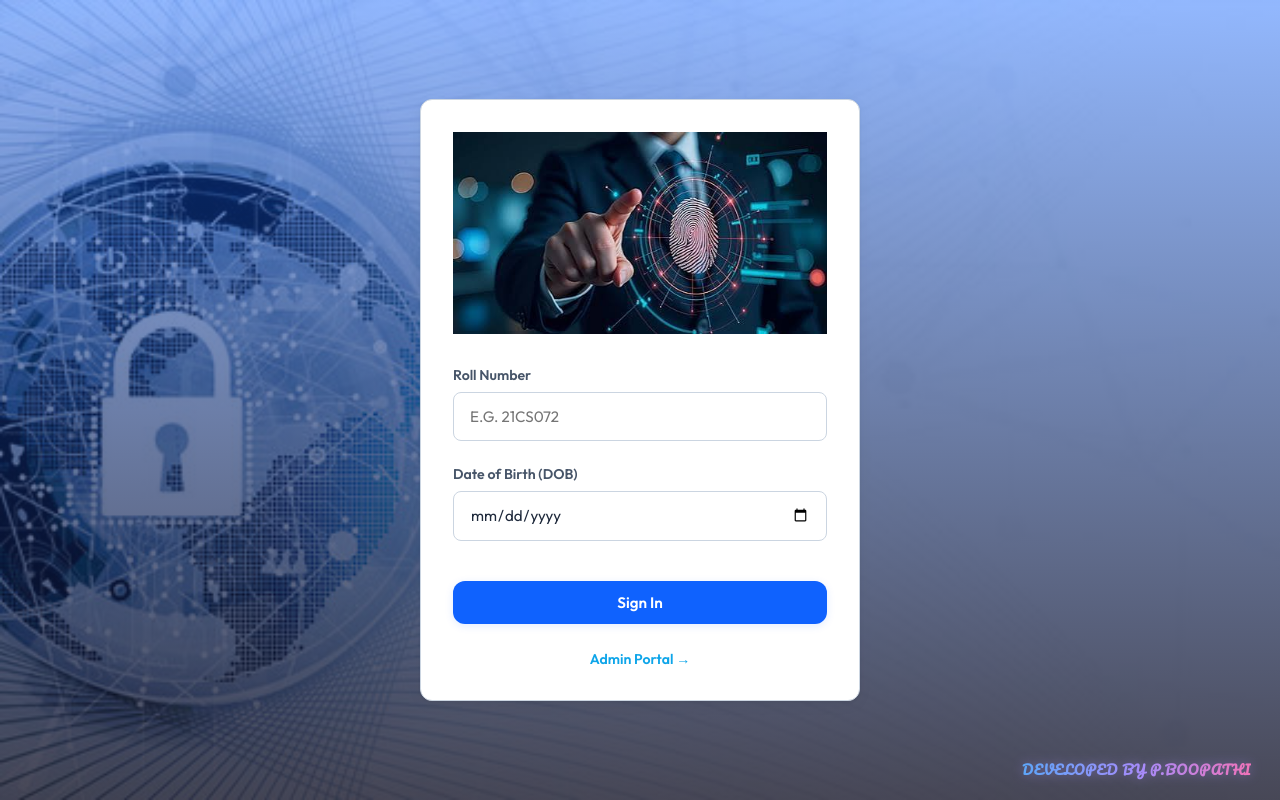
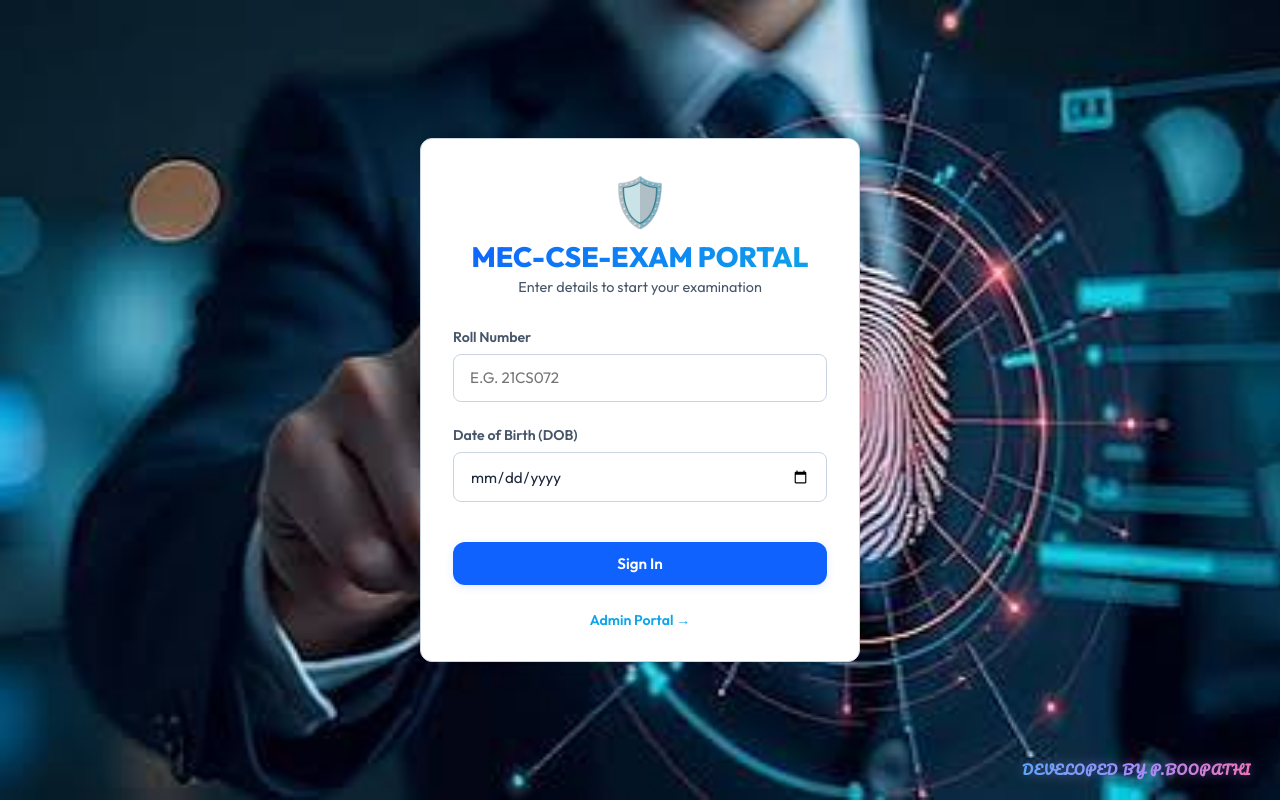
Before and after one commit to boopathi-muthayammal/mec-frontend-, a React app: page / in a window 1280 px wide. Built offline with nearby package versions, Linux system fonts and the light colour scheme; no server answers; the HTML template or start-up script is replaced by a standard one.

Commit message:
design: set loginim.jpg as page background and keep login card header text undisturbed

```diff
--- a/src/index.css
+++ b/src/index.css
@@ -196,7 +196,7 @@ body {
   align-items: center;
   justify-content: center;
   padding: 1.5rem;
-  background: linear-gradient(rgba(15, 98, 254, 0.45), rgba(10, 10, 30, 0.75)), url('./login.jpg') no-repeat center center;
+  background: url('./loginim.jpg') no-repeat center center;
   background-size: cover;
 }
 
--- a/src/pages/StudentLogin.jsx
+++ b/src/pages/StudentLogin.jsx
@@ -1,6 +1,5 @@
 import React, { useState, useEffect } from 'react';
 import LoginLoader from '../components/LoginLoader';
-import loginIm from '../loginim.jpg';
 
 function StudentLogin() {
   const [rollNumber, setRollNumber] = useState('');
@@ -54,7 +53,13 @@ function StudentLogin() {
       <div className="login-container">
         <div className="login-card glass-card">
         <div style={{ textAlign: 'center', marginBottom: '2rem' }}>
-          <img src={loginIm} alt="MEC-CSE-EXAM PORTAL" style={{ width: '100%', height: 'auto', display: 'block', margin: '0 auto' }} />
+          <span style={{ fontSize: '3rem' }}>🛡️</span>
+          <h2 className="text-gradient" style={{ fontSize: '1.75rem', fontWeight: 800, marginTop: '0.5rem' }}>
+            MEC-CSE-EXAM PORTAL
+          </h2>
+          <p style={{ color: 'var(--text-secondary)', fontSize: '0.9rem', marginTop: '0.25rem' }}>
+            Enter details to start your examination
+          </p>
         </div>
 
         {error && (
```
